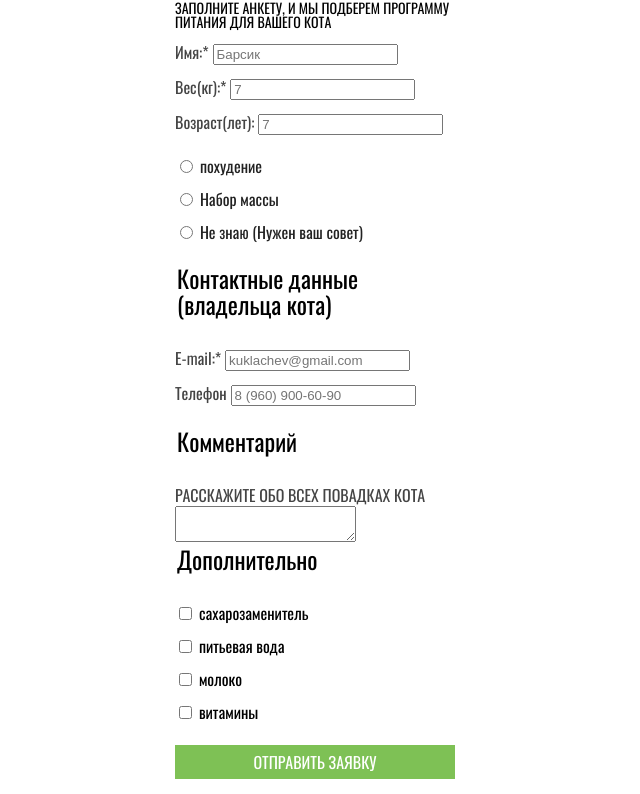
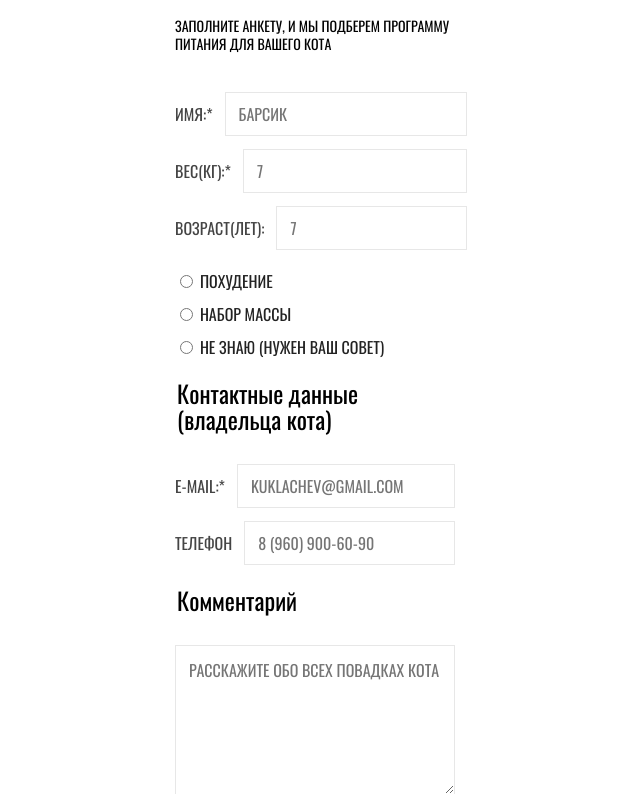
Before and after one commit to NikolayUsov/1493681-cat-energy-21, a website: page source/form.html in a window 1280 px wide. Shown: the part 129-923 px from the top of the page, without its empty margins (325-965 px from the left). Drawn offline with nearby package versions, Linux system fonts and the light colour scheme; files that its build step writes are made by us from their sources; files whose address does not match are found by name.

Commit message:
Исправил ошибки наставника

```diff
--- a/source/form.html
+++ b/source/form.html
@@ -30,7 +30,7 @@
   <main class="main">
     <div class="wrapper">
       <h1 class="main__title text text--biggest">Подбор программы</h1>
-      <p class="main_description text text--small text--uppercase"> Заполните анкету, и мы подберем программу питания для вашего кота</p>
+      <p class="main__description text text--small text--uppercase"> Заполните анкету, и мы подберем программу питания для вашего кота</p>
     </div>
     <form class="main__form form" method="post" action="https://echo.htmlacademy.ru">
       <div class="wrapper">
@@ -92,9 +92,10 @@
         <fieldset class="form__fieldset">
           <legend class="form__legend">Комментарий</legend>
           <div class="form__group form__option">
-              <label class="form__textarea-label" for="comment">Расскажите обо всех повадках кота</label>
+            <label for="comment">
               <textarea id="comment" class="form__textarea"
-                  name="comment"></textarea>
+              name="comment" placeholder="Расскажите обо всех повадках кота"></textarea>
+            </label>
           </div>
         </fieldset>
       </div>
--- a/source/sass/base/mixins.scss
+++ b/source/sass/base/mixins.scss
@@ -1,4 +1,4 @@
-@mixin main-list {
+@mixin reset-list {
   list-style: none;
   margin: 0;
   padding: 0;
@@ -10,4 +10,5 @@
   font-weight: normal;
   font-size: 16px;
   line-height: 18px;
+  text-transform: uppercase;
 }
--- a/source/sass/base/variables.scss
+++ b/source/sass/base/variables.scss
@@ -3,9 +3,10 @@ $text-color: #444444;
 $basic-green: #68b738;
 $white: #ffffff;
 $black: #000000;
-$gray:#eaeaea;
-$gray-100:#f2f2f2;
-$gray-200:#d9d9d9;
+$gray: #eaeaea;
+$light-gray: #e7e7e7;
+$gray-100: #f2f2f2;
+$gray-200: #d9d9d9;
 $dark-gray: #222222;
 $example-bg-color: $gray;
 $footer-bg-color: $gray-100;
--- a/source/sass/blocks/button.scss
+++ b/source/sass/blocks/button.scss
@@ -10,7 +10,7 @@
   justify-content: center;
   align-items: center;
 
-  &--long {
+  &--full-width {
     width: 100%;
   }
 }
--- a/source/sass/blocks/footer-links.scss
+++ b/source/sass/blocks/footer-links.scss
@@ -11,5 +11,5 @@
 }
 
 .footer-links__social-list {
-  @include main-list();
+  @include reset-list();
 }
--- a/source/sass/blocks/form.scss
+++ b/source/sass/blocks/form.scss
@@ -1,3 +1,5 @@
+$border-color:$light-gray;
+
 .form__fieldset {
   padding: 0;
   margin: 0;
@@ -15,7 +17,7 @@
 }
 
 .form__group {
-  @include main-list();
+  @include reset-list();
   margin-bottom: 22px;
 }
 
@@ -27,14 +29,18 @@
   }
 }
 
-.form__textarea-label {
+.form__textarea {
+  @include form-label();
+
   font-family: $custom-font;
-  font-style: normal;
-  font-weight: normal;
   font-size: 16px;
   line-height: 18px;
   color: $text-color;
-  text-transform: uppercase;
+  width: 100%;
+  resize: vertical;
+  min-height: 150px;
+  padding: 15px 13px;
+  border: 1px solid $border-color;
 }
 
 .form__button {
--- a/source/sass/blocks/main-catalog.scss
+++ b/source/sass/blocks/main-catalog.scss
@@ -9,7 +9,7 @@
 }
 
 .main-catalog__list {
-  @include main-list();
+  @include reset-list();
 }
 
 .main-catalog__item {
--- a/source/sass/blocks/main-nav.scss
+++ b/source/sass/blocks/main-nav.scss
@@ -3,6 +3,6 @@
 }
 
 .main-nav__list {
-  @include main-list;
+  @include reset-list;
   display: none;
 }
--- a/source/sass/blocks/main.scss
+++ b/source/sass/blocks/main.scss
@@ -0,0 +1,19 @@
+.main {
+  padding-top: 27px;
+  padding-bottom: 32px;
+
+  &--no-top-padding {
+    padding-top: 0;
+  }
+}
+
+.main__title {
+  margin: 0;
+  margin-bottom: 37px;
+}
+
+.main__description {
+  margin: 0;
+  margin-bottom: 39px;
+  line-height: 18px;
+}
--- a/source/sass/blocks/product-card.scss
+++ b/source/sass/blocks/product-card.scss
@@ -9,7 +9,7 @@
 }
 
 .product-card__specification {
-  @include main-list();
+  @include reset-list();
 }
 
 .product-card__button--show-more {
--- a/source/sass/blocks/programs.scss
+++ b/source/sass/blocks/programs.scss
@@ -4,7 +4,7 @@
 }
 
 .programs__list {
-  @include main-list();
+  @include reset-list();
 }
 
 .programs__item {
--- a/source/sass/blocks/secondary-catalog.scss
+++ b/source/sass/blocks/secondary-catalog.scss
@@ -8,7 +8,7 @@
 }
 
 .secondary-catalog__list {
-  @include main-list();
+  @include reset-list();
 }
 
 .secondary-catalog__item {
--- a/source/sass/blocks/text-field.scss
+++ b/source/sass/blocks/text-field.scss
@@ -1,4 +1,23 @@
+$border-color:$light-gray;
+
+.text-field {
+  display: flex;
+  align-items: center;
+  justify-content: space-between;
+}
+
 .text-field__label {
   @include form-label();
   color: $text-color;
+  margin-right: 12px;
 }
+
+.text-field__input {
+  padding: 12px 13px;
+
+  @include form-label();
+  color: $text-color;
+  text-transform: uppercase;
+  border: 1px solid $border-color;
+  flex-grow: 1;
+}
--- a/source/sass/style.scss
+++ b/source/sass/style.scss
@@ -3,10 +3,11 @@
 @import "base/mixins.scss";
 @import "base/variables.scss";
 @import "base/global.scss";
+@import "blocks/text.scss";
 @import "blocks/button.scss";
 @import "blocks/page.scss";
 @import "blocks/visually-hidden.scss";
-@import "blocks/text.scss";
+@import "blocks/main.scss";
 @import "blocks/header.scss";
 @import "blocks/logo.scss";
 @import "blocks/main-nav.scss";
```
Also changed, not shown: source/catalog.html (+6 -6 lines), source/index.html (+2 -2 lines).
